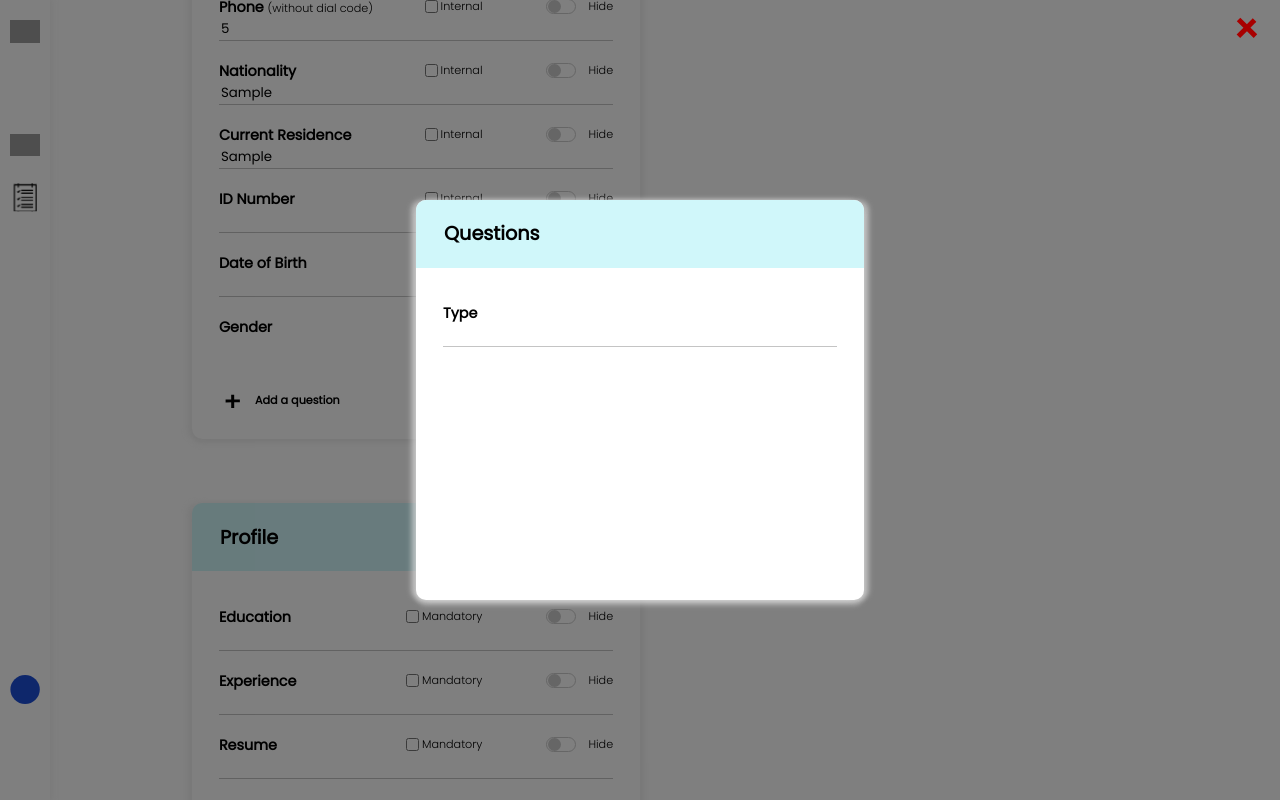
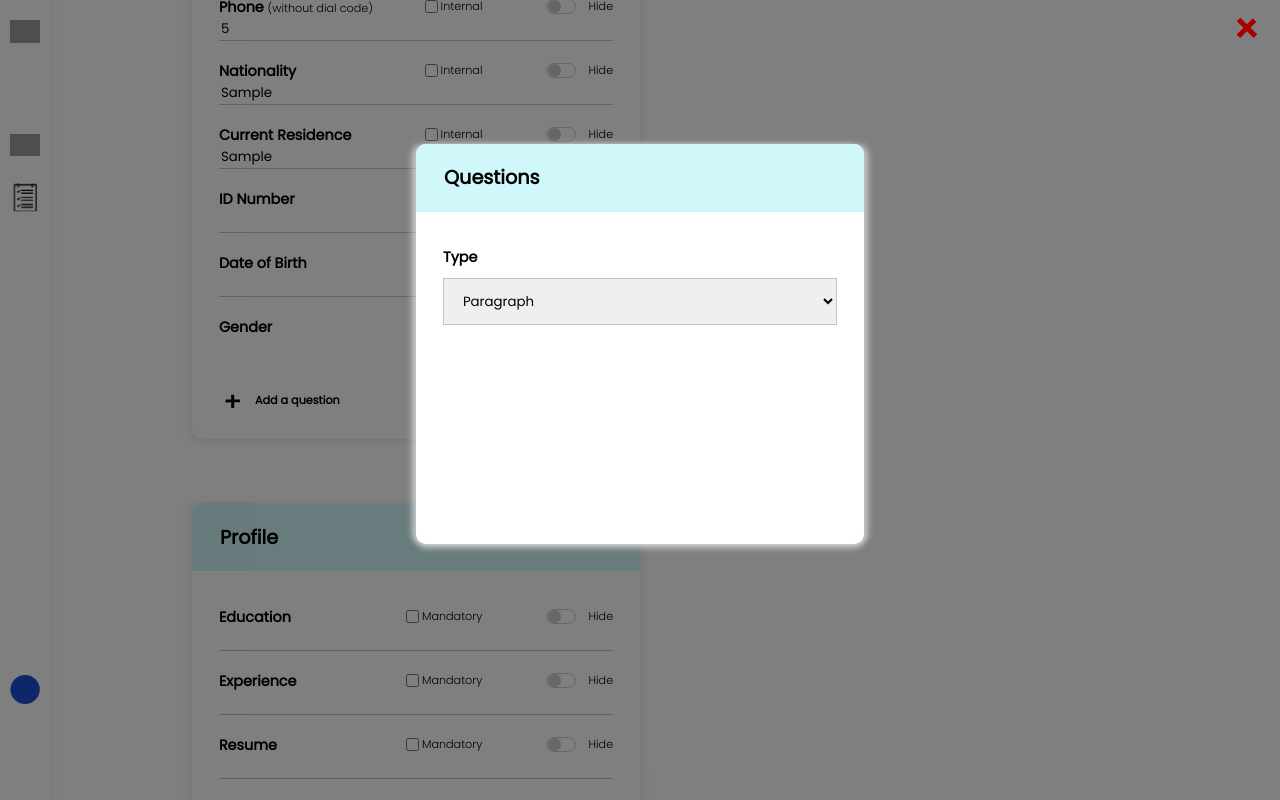
Before and after one commit to Uthmanbello/ats, a React (Create React App) app: page / in a window 1280 px wide. Both pictures are taken after typing "Sample", "Sample", "name@example.com", "5", "Sample", "Sample" into the empty fields and a click on the button "Add a question". Shown: the part 1057-1857 px from the top of the page. Built offline with nearby package versions, Linux system fonts and the light colour scheme; no server answers; grey boxes are pictures that could not be loaded.

Commit message:
Style popup container

```diff
--- a/src/components/PersonalInfoForm.js
+++ b/src/components/PersonalInfoForm.js
@@ -12,6 +12,12 @@
 
   const closePopup = () => {
     setIsPopupOpen(false);
+  };
+
+  const [selectedOption, setSelectedOption] = useState('Paragraph');
+
+  const handleSelectChange = (e) => {
+    setSelectedOption(e.target.value);
   };
 
   return (
@@ -124,7 +130,6 @@
 
         {isPopupOpen && (
           <div className='popup-container'>
-            {/* <div className='popup'> */}
               <button className='close-popup' onClick={closePopup}>
                 <img src={closeIcon} alt='close icon'></img>
               </button>
@@ -134,12 +139,22 @@
                 </div>
                 <div className='upload-div personal-info-div'>
                   <div>
-                    <label htmlFor="education" className='info-label'>Type</label>
-                    <input type="text" id="education" name="education" className='info-input'/>
+                    <label htmlFor="dropdown" className='info-label'>Type</label>
+                    <select id="dropdown" className='info-input info-textarea' value={selectedOption} onChange={handleSelectChange}>
+                      <option value="option1">Paragraph</option>
+                      <option value="option2">Short answer</option>
+                      <option value="option3">Yes/No</option>
+                      <option value="option4">Dropdown</option>
+                      <option value="option5">Multiple choice</option>
+                      <option value="option6">Date</option>
+                      <option value="option7">Number</option>
+                      <option value="option8">File upload</option>
+                      <option value="option9">Video question</option>
+                    </select>
+                    {/* <p>Selected Option: {selectedOption}</p> */}
                   </div>
                 </div>
               </div>
-            {/* </div> */}
           </div>
         )}
       </div>
--- a/src/styles/Popup.css
+++ b/src/styles/Popup.css
@@ -28,4 +28,9 @@
   background-color: #ffffff;
   height: 50%;
   margin: auto;
+  margin-bottom: 20%;
 }
+
+.popup-div .info-label {
+  margin-bottom: 10px;
+}
```
